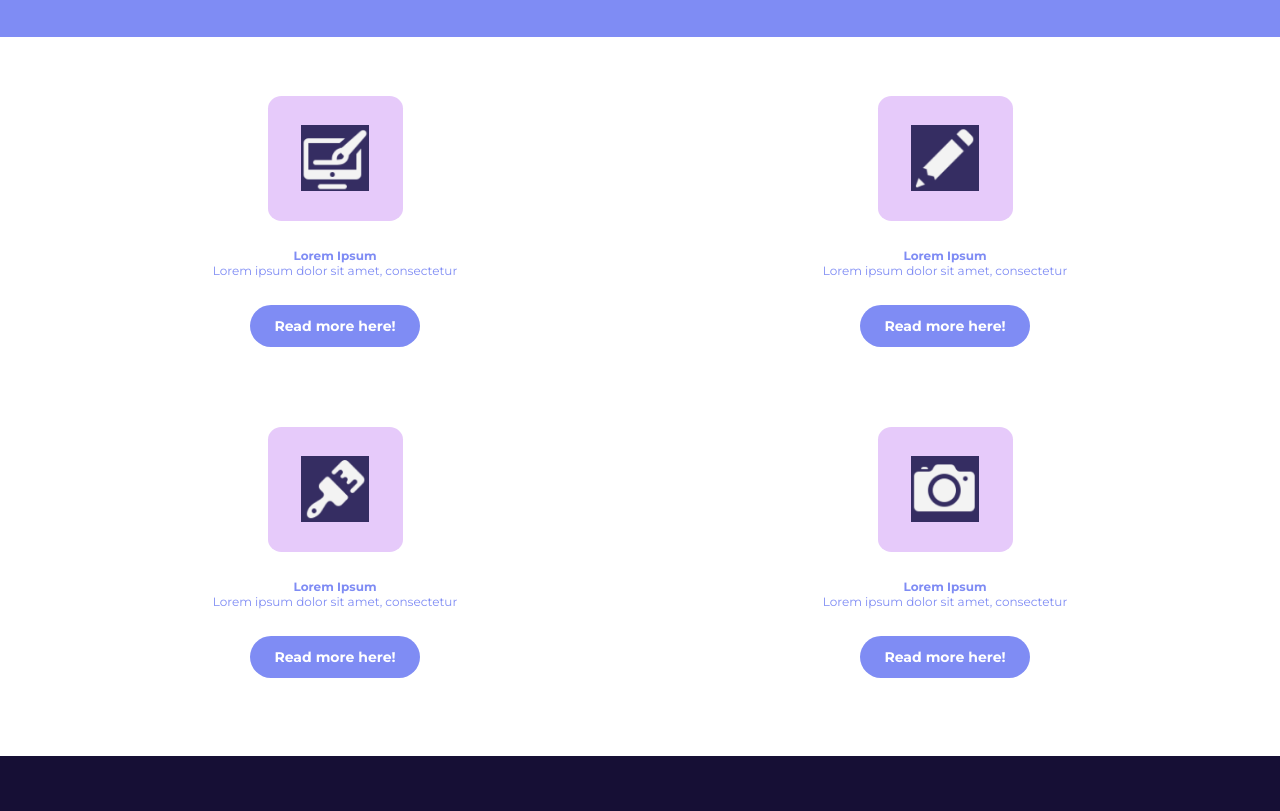
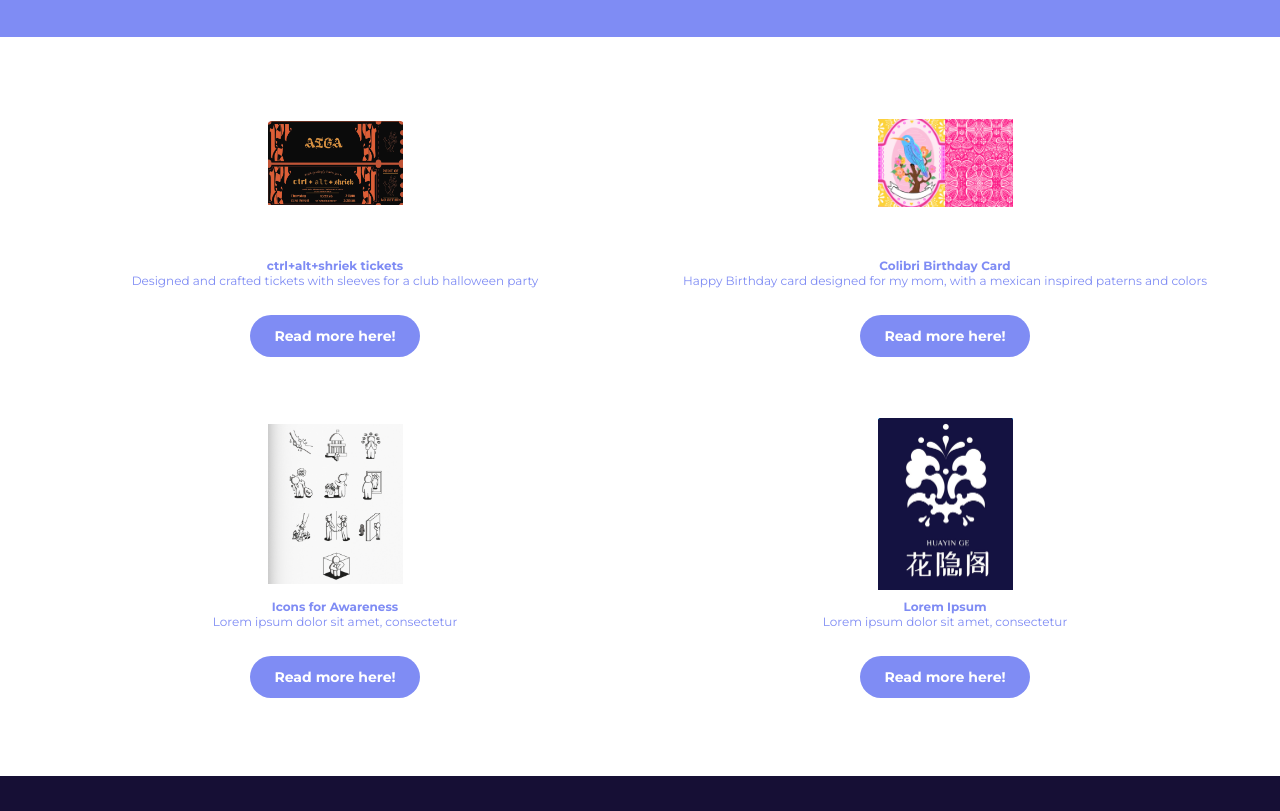
Before and after one commit to annam-sm/IL-Personal-Portfolio, a plain HTML site: page index.html in a window 1280 px wide. Shown: the part 1571-2382 px from the top of the page. Drawn offline with nearby package versions, Linux system fonts and the light colour scheme.

Commit message:
home page edits

```diff
--- a/index.html
+++ b/index.html
@@ -45,7 +45,7 @@
                     <p class="size" > I am a Visual Designer who enjoys challenging her creative skills and
                         problem solving to create meaningful experiences and impactful impressions through design.</p>
                     <p class="size"> I enjoy arts and crafts, video games, illustrating, and cooking!</p>
-                    <b href="/aboutme/" class="read-more-button"> Read more here!</b>
+                    <a class="read-more-button" href="/aboutme"> <b>Read more here!</b></a>
                    </div>
 
                 <div class="circle-placeholder"></div>
@@ -117,49 +117,49 @@
                         <!-- column 1-->
                         <div class="icon-card">
                         <div class="work-outline">
-                            <div class="hero-container2">
-                             <img src="/assets/digital.png" alt="Anna Moreno Artwork" class="hero-img"></div>
+                            <div class="hero-container3">
+                             <img src="/assets/aiga ticket.png" alt="Anna Moreno Artwork" class="hero-img"></div>
                          </div>
                         <div class="purp-text">
                                 <p>
-                                    <b> Lorem Ipsum </b>
-                                    <br/> Lorem ipsum dolor sit amet, consectetur </p>
+                                    <b> ctrl+alt+shriek tickets </b>
+                                    <br/> Designed and crafted tickets with sleeves for a club halloween party </p>
                                      <b href="/aboutme/" class="read-more-button2"> Read more here!</b>
                             </div>
                         </div>
                         <!-- column 2-->
                         <div class="icon-card">
                         <div class="work-outline">
-                            <div class="hero-container2">
-                             <img src="/assets/pencil.png" alt="Anna Moreno Artwork" class="hero-img"></div>
+                            <div class="hero-container3">
+                             <img src="/assets/colibri.png" alt="Anna Moreno Artwork" class="hero-img"></div>
                          </div>
                         <div class="purp-text">
                                 <p>
-                                    <b> Lorem Ipsum </b>
-                                    <br/> Lorem ipsum dolor sit amet, consectetur </p>
+                                    <b> Colibri Birthday Card </b>
+                                    <br/> Happy Birthday card designed for my mom, with a mexican inspired paterns and colors</p>
                                      <b href="/aboutme/" class="read-more-button2"> Read more here!</b>
                             </div>
                         </div>
-                 </div>
+                    </div>
 
 
                  <div class="notableworks-container">
 
                         <div class="icon-card">
-                        <div class="work-outline"><div class="hero-container2">
-                             <img src="/assets/mixed media.png" alt="Anna Moreno Artwork" class="hero-img"></div>
+                        <div class="work-outline"><div class="hero-container3">
+                             <img src="/assets/Icons.png" alt="Anna Moreno Artwork" class="hero-img"></div>
                          </div>
                         <div class="purp-text">
                                 <p>
-                                    <b> Lorem Ipsum </b>
+                                    <b> Icons for Awareness </b>
                                     <br/> Lorem ipsum dolor sit amet, consectetur </p>
                                      <b href="/aboutme/" class="read-more-button2"> Read more here!</b>
                             </div>
                         </div>
 
                         <div class="icon-card">
-                        <div class="work-outline"><div class="hero-container2">
-                             <img src="/assets/camera.png" alt="Anna Moreno Artwork" class="hero-img"></div>
+                        <div class="work-outline"><div class="hero-container3">
+                             <img src="/assets/huayin ge.png" alt="Anna Moreno Artwork" class="hero-img"></div>
                          </div>
                         <div class="purp-text">
                                 <p>
--- a/style.css
+++ b/style.css
@@ -190,6 +190,10 @@ body{
     width:50%;
     overflow: hidden;
 }
+.hero-container3{
+    width:100%;
+    overflow: hidden;
+}
 .white-text{
     color: #ffff;
     text-align: center;
@@ -225,9 +229,8 @@ body{
     font-size: 12px;
 }
 .work-outline{
-    background-color: #E6CAFA;
     width: 135px;
-    height: 125px;
+    height: 135px;
     border-radius: 10%;
     margin-bottom: 15px;
     font-size: 14px;
```
Also changed, not shown: assets/aiga ticket.png (added), assets/huayin ge.png (added).
